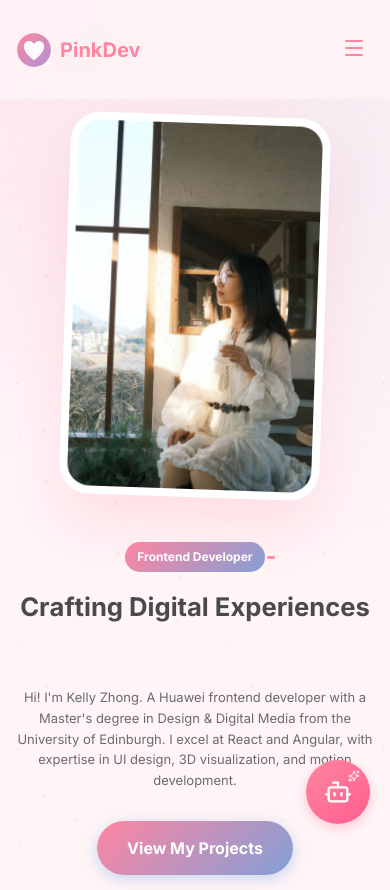
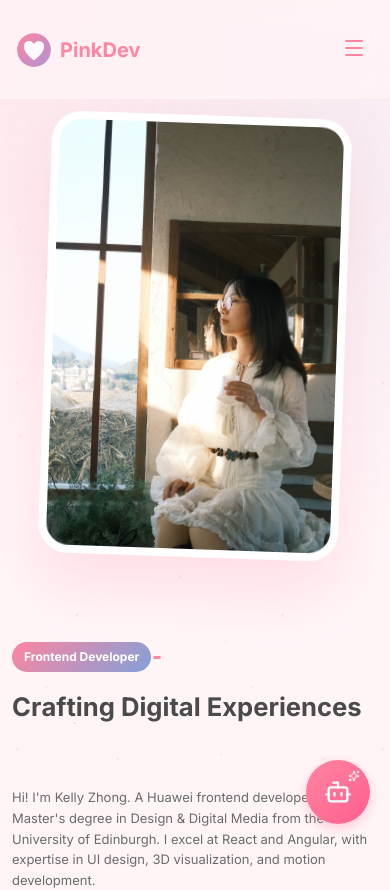
Before and after one commit to 925754332-dev/pinkdev-portfolio, a React (Vite) app: page / in a window 390 px wide. Shown: the top 890 px of the page. Built offline with nearby package versions, Linux system fonts and the light colour scheme.

Commit message:
fix: revert Home.css hero layout

```diff
--- a/src/pages/Home.css
+++ b/src/pages/Home.css
@@ -8,10 +8,10 @@
 /* ========== Hero 区域 ========== */
 .hero {
   padding: 60px 20px;
-  display: flex;
-  flex-direction: column;
+  display: grid;
+  grid-template-columns: 1fr 1fr;
+  gap: 40px;
   align-items: center;
-  gap: 40px;
   position: relative;
   z-index: 1;
 }
@@ -19,8 +19,7 @@
 .hero-left {
   display: flex;
   flex-direction: column;
-  align-items: center;
-  text-align: center;
+  align-items: flex-start;
 }
 
 .badge {
@@ -73,7 +72,6 @@
 .typing-text {
   display: flex;
   flex-wrap: wrap;
-  justify-content: center;
 }
 
 .char {
@@ -157,12 +155,11 @@
   display: flex;
   justify-content: center;
   align-items: center;
-  order: -1;
 }
 
 .hero-image {
   width: 100%;
-  max-width: 350px;
+  max-width: 450px;
   height: auto;
   border-radius: 30px;
   border: 8px solid white;
@@ -455,17 +452,17 @@
 /* ========== 响应式 ========== */
 @media (max-width: 768px) {
   .hero {
+    grid-template-columns: 1fr;
     padding: 40px 15px;
-    gap: 30px;
   }
 
   .hero-right {
     order: -1;
-    margin-bottom: 0;
+    margin-bottom: 30px;
   }
 
   .hero-image {
-    max-width: 260px;
+    max-width: 300px;
     width: 100%;
     height: auto;
   }
```
